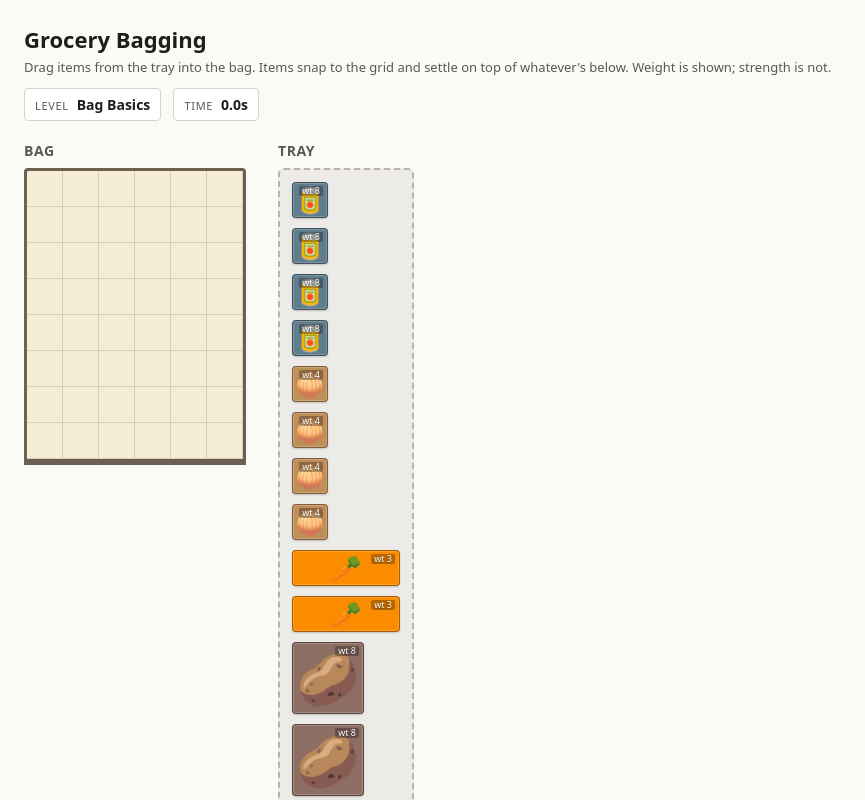
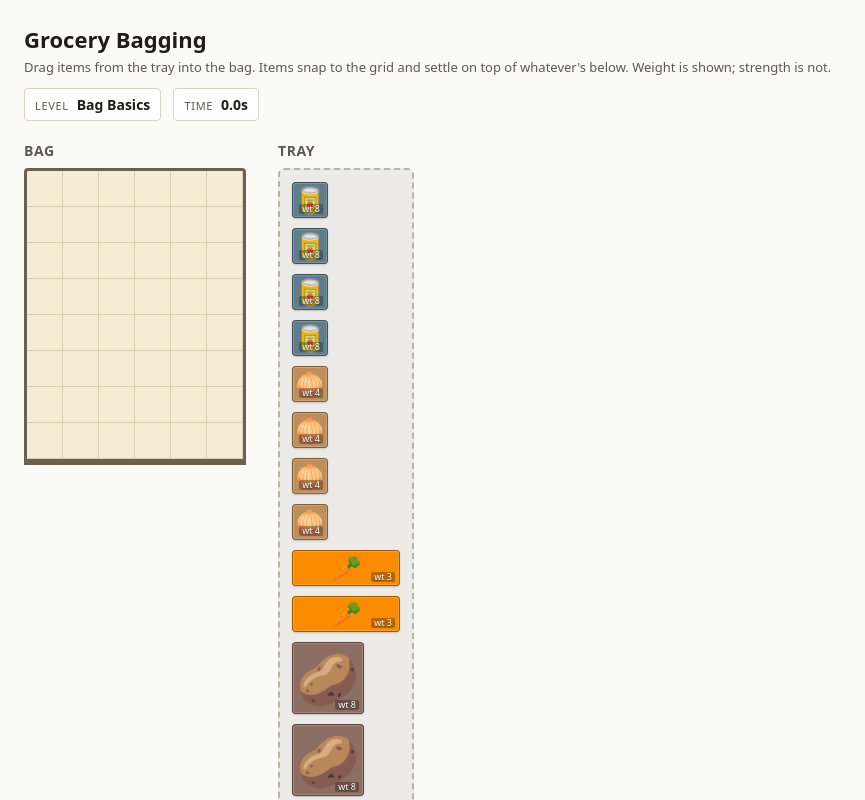
Before and after one commit to wenqinglim/self-checkout, a website with bundled scripts: page index.html in a window 1280 px wide. Shown: the top 800 px of the page, without its empty margins (0-865 px from the left). Built offline with nearby package versions, Linux system fonts and the light colour scheme.

Commit message:
Address PR 13 review: pin weight badge to bottom; fix stale comment
The label now uses position: absolute, so it's removed from flex flow.
That left .item-weight as the only in-flow flex child, and with
`justify-content: space-between` it snapped to the top of the column
instead of the bottom. Added `margin-top: auto` on the weight badge to
push it back to the bottom edge; the existing `align-self: flex-end`
already keeps it on the right.

Also updated the stale comment at the top of `.item` ("tag + wt badge"
→ "emoji + wt badge") so the rationale matches what's actually drawn
in the cell.

Tests: 36/36.

```diff
--- a/style.css
+++ b/style.css
@@ -113,7 +113,7 @@
   flex-direction: column;
   justify-content: space-between;
   /* Tightened from 6px 8px / 12px font to fit a 36px cell — a 1x1 item is
-   * now a small chip and needs to legibly show the tag + wt badge. */
+   * now a small chip and needs to legibly show the emoji + wt badge. */
   padding: 3px 4px;
   font-size: 10px;
   line-height: 1.1;
@@ -143,7 +143,13 @@
 }
 
 .item-weight {
+  /* The emoji label is now position: absolute, so the weight badge is the
+   * only in-flow flex child. `justify-content: space-between` on a single
+   * child pins it to the main-start (top); `margin-top: auto` shoves it
+   * back to the bottom edge where it belongs. `align-self: flex-end`
+   * keeps it pushed to the cross-axis end (right). */
   align-self: flex-end;
+  margin-top: auto;
   font-variant-numeric: tabular-nums;
   font-size: 9px;
   background: rgba(0, 0, 0, 0.28);
```
